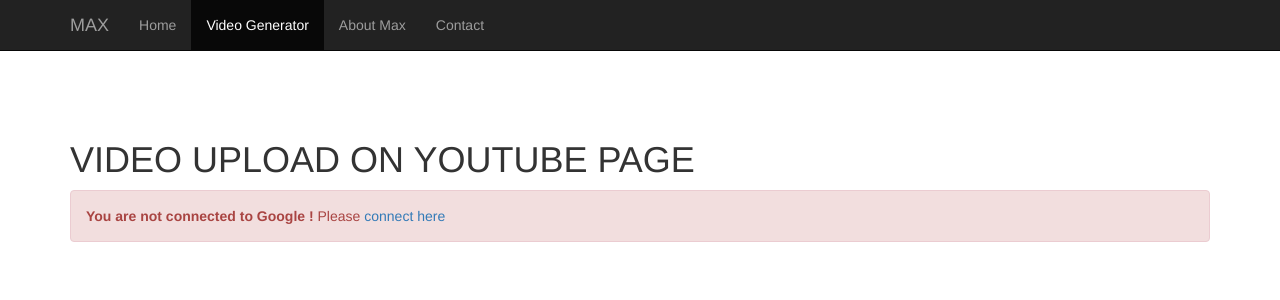
After one commit to tetatoto/maxV2, a PHP site: page /view/video_upload.php in a window 1280 px wide. The commit adds this page. Shown: the top 300 px of the page. Run offline with PHP 8.4, Linux system fonts and the light colour scheme; the template is opened without the code that fills it, so the values that code supplies are empty; some libraries are stand-ins or nearby versions.

Commit message:
uploading on MVC first test

```diff
--- a/index.php
+++ b/index.php
@@ -23,3 +23,6 @@
 elseif ($_GET['section'] == 'video_result') {
     include_once('controler/video_result.php');
 }
+elseif ($_GET['section'] == 'video_upload') {
+    include_once('controler/video_upload.php');
+}
--- a/view/video_result.php
+++ b/view/video_result.php
@@ -125,6 +125,9 @@
                   Your browser does not support the video tag.
                 </video>
 
+                <h2>You can upload it on your YouTube channel (in private) by clicking this button</h2>
+                <button type="button" class="btn btn-primary btn-lg btn-block" onclick="index.php?video_upload">Generate the video</button>
+
                 <!-- <h2>  Result Video Creation </h2> -->
                 <p> <?php //var_dump($runAddPicturesScript); ?></p>
                 </div>
--- /dev/null
+++ b/view/video_upload.php
@@ -0,0 +1,94 @@
+<!DOCTYPE html>
+<html lang="en">
+  <head>
+    <meta charset="utf-8">
+    <meta http-equiv="X-UA-Compatible" content="IE=edge">
+    <meta name="viewport" content="width=device-width, initial-scale=1">
+    <!-- The above 3 meta tags *must* come first in the head; any other head content must come *after* these tags -->
+    <meta name="description" content="Automatic Video Generation">
+    <meta name="author" content="tetatoto">
+    <link rel="icon" href="../../favicon.ico">
+
+    <title>Max Index</title>
+
+    <!-- Bootstrap core CSS -->
+    <link href="bootstrap/css/bootstrap.min.css" rel="stylesheet">
+
+    <!-- Custom styles for this template -->
+    <link href="starter-template.css" rel="stylesheet">
+
+    <style>
+      .img-thumbnail {
+        height: 210px;
+        width: 320px;
+        border: solid 1px #cccccc;
+      }
+    </style>
+
+  </head>
+
+  <body>
+
+    <nav class="navbar navbar-inverse navbar-fixed-top">
+      <div class="container">
+        <div class="navbar-header">
+          <button type="button" class="navbar-toggle collapsed" data-toggle="collapse" data-target="#navbar" aria-expanded="false" aria-controls="navbar">
+            <span class="sr-only">Toggle navigation</span>
+            <span class="icon-bar"></span>
+            <span class="icon-bar"></span>
+            <span class="icon-bar"></span>
+          </button>
+          <a class="navbar-brand" href="index.php?section=index">MAX</a>
+        </div>
+        <div id="navbar" class="collapse navbar-collapse">
+          <ul class="nav navbar-nav">
+            <li><a href="index.php?section=index">Home</a></li>
+            <li class="active"><a href="index.php?section=video">Video Generator</a></li>
+            <li><a href="index.php?section=about">About Max</a></li>
+            <li><a href="index.php?section=contact">Contact</a></li>
+          </ul>
+        </div><!--/.nav-collapse -->
+      </div>
+    </nav>
+
+    <div class="container">
+        <br>
+        <br>
+        <br>
+        <br>
+
+        <br><br>
+
+        <div class="row">
+            <div class="col-lg-12">
+                <h1>VIDEO UPLOAD ON YOUTUBE PAGE</h1>
+
+                <?php
+                if ($access) {
+                    ?>
+                    <div class="alert alert-success" role="alert"><strong>Success !</strong> The video has been uploaded :) </div>
+                    <?php
+                }
+                else {
+                    ?>
+                    <div class="alert alert-danger" role="alert"><strong>You are not connected to Google !</strong> Please <a href="<?= $loginUrl; ?>">connect here</a></div>
+                    <?php
+                }
+                ?>
+            </div><!-- /.col-lg-12 -->
+        </div><!-- /.row -->
+
+
+    </div>
+
+
+    <!-- Bootstrap core JavaScript
+    ================================================== -->
+    <!-- Placed at the end of the document so the pages load faster -->
+    <script src="https://ajax.googleapis.com/ajax/libs/jquery/1.12.4/jquery.min.js"></script>
+    <script>window.jQuery || document.write('<script src="../../assets/js/vendor/jquery.min.js"><\/script>')</script>
+    <script src="bootstrap/js/bootstrap.min.js"></script>
+    <!-- IE10 viewport hack for Surface/desktop Windows 8 bug -->
+    <script src="../../assets/js/ie10-viewport-bug-workaround.js"></script>
+  </body>
+</html>
```
Also changed, not shown: controler/video_upload.php (added, +98 -0 lines).
